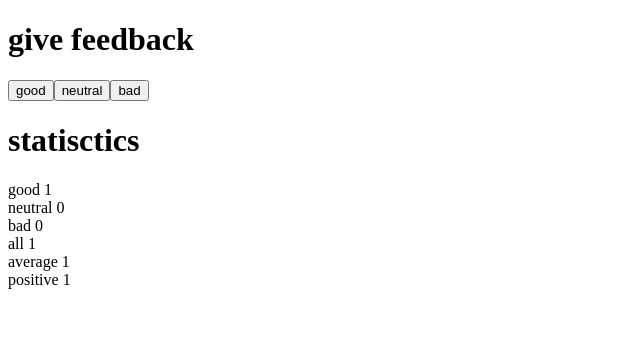
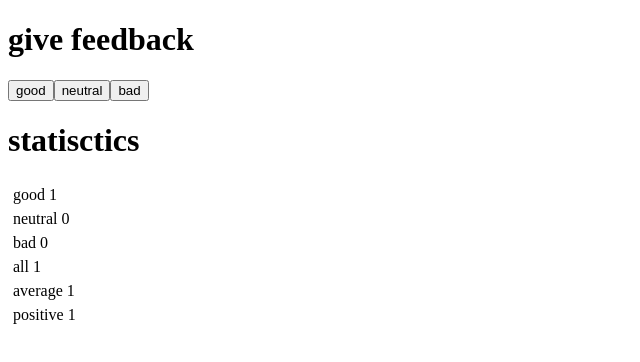
Before and after one commit to 0xrishabh/fullstack, a React (Create React App) app in the folder part1/unicafe/: page / in a window 1280 px wide. Both pictures are taken after a click on the button "good". Shown: the top 362 px of the page, without its empty margins (0-640 px from the left). Built offline with nearby package versions, Linux system fonts and the light colour scheme.

Commit message:
unicafe 1.10,1.11 done

```diff
--- a/part1/unicafe/src/App.js
+++ b/part1/unicafe/src/App.js
@@ -8,21 +8,21 @@ const Header = (props) => {
 const Statistic = (props) => {
   return (
     <div>
-      {props.text} {props.count}
+      <tr><td>{props.text}</td><td>{props.count}</td></tr>
     </div>
   )
 }
 const Statistics = (props) => {
   if (props.good==0 & props.neutral==0 & props.bad==0){return (<></>)}
   return (
-    <div>
+    <table>
       <Statistic text="good" count={props.good}/>
       <Statistic text="neutral" count={props.neutral}/>
       <Statistic text="bad" count={props.bad}/>
       <Statistic text="all" count={props.good+props.bad+props.neutral}/>
       <Statistic text="average" count={(props.good-props.bad)/(props.good+props.bad+props.neutral)}/>
       <Statistic text="positive" count={props.good/(props.good+props.bad+props.neutral)}/>
-    </div>
+    </table>
   )
 }
 const Button = (props) => {
@@ -30,6 +30,7 @@ const Button = (props) => {
     <button onClick={() => props.ftype(props.counter+1)} > {props.text}</button>
   )
 }
+
 const App = () => {
   // save clicks of each button to its own state
   const [good, setGood] = useState(0)
```
